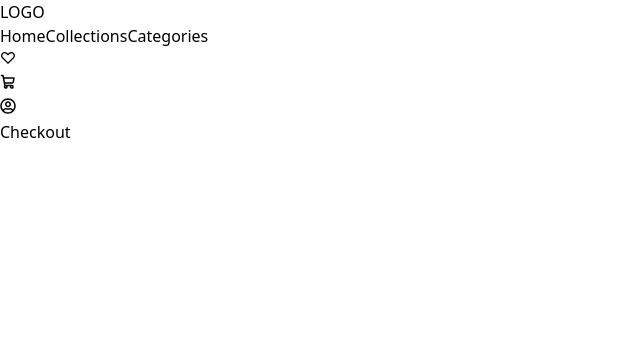
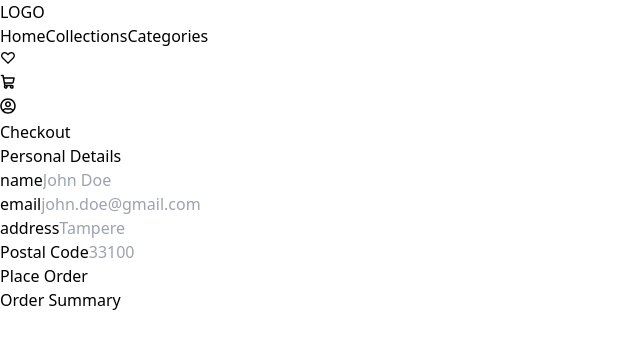
Before and after one commit to KayTee1/E-Commerce-Store, a React (Vite) app in the folder frontend/: page /checkout in a window 1280 px wide. Shown: the top 348 px of the page, without its empty margins (0-640 px from the left). Built offline with nearby package versions, Linux system fonts and the light colour scheme.

Commit message:
Refactor form components and add new checkout pages

```diff
--- a/frontend/src/pages/Auth/components/LoginForm.tsx
+++ b/frontend/src/pages/Auth/components/LoginForm.tsx
@@ -11,7 +11,7 @@ type FormData = {
 };
 type MessageType = {
   message: string;
-  color: string;
+  color: "red" | "green" | "";
 };
 
 const LoginForm = () => {
--- /dev/null
+++ b/frontend/src/pages/Checkout/components/DetailsForm.tsx
@@ -0,0 +1,47 @@
+import { ChangeEvent } from "react";
+import FormItem from "../../../shared/FormItem";
+
+type FormData = {
+  name: string;
+  email: string;
+  address: string;
+  postalCode: string;
+};
+
+type DetailsFormProps = {
+  formData: FormData;
+  setFormData: (formData: FormData) => void;
+};
+
+const DetailsForm = ({ formData, setFormData }: DetailsFormProps) => {
+  const handleChange = (e: ChangeEvent<HTMLInputElement>) => {
+    setFormData({ ...formData, [e.target.id]: e.target.value });
+  };
+  return (
+    <div>
+      <FormItem
+        name="name"
+        placeholder="John Doe"
+        handleChange={handleChange}
+      />
+      <FormItem
+        name="email"
+        placeholder="john.doe@gmail.com"
+        handleChange={handleChange}
+      />
+      <FormItem
+        name="address"
+        placeholder="Tampere"
+        handleChange={handleChange}
+      />
+      <FormItem
+        name="postalCode"
+        displayName="Postal Code"
+        placeholder="33100"
+        handleChange={handleChange}
+      />
+    </div>
+  );
+};
+
+export default DetailsForm;
--- /dev/null
+++ b/frontend/src/pages/Checkout/components/OrderSummary.tsx
@@ -0,0 +1,34 @@
+type Product = {
+  id: number;
+  product_id: string;
+  title: string;
+  description: string;
+  price: string;
+  owner: string;
+  image: string;
+  quantity?: number;
+};
+
+type OrderSummaryProps = {
+  products: Product[];
+};
+
+const OrderSummary = ({ products }: OrderSummaryProps) => {
+  return (
+    <div>
+      <div className="flex flex-col">
+        {products.map((product) => (
+          <div
+            key={product.product_id}
+            className="flex flex-row justify-between"
+          >
+            <p>{product.title}</p>
+            <p>{product.price}</p>
+          </div>
+        ))}
+      </div>
+    </div>
+  );
+};
+
+export default OrderSummary;
--- a/frontend/src/pages/Checkout/pages/Checkout.tsx
+++ b/frontend/src/pages/Checkout/pages/Checkout.tsx
@@ -1,4 +1,8 @@
+import { useState } from "react";
 import { useCart } from "../../../context/CartContext";
+import DetailsForm from "../components/DetailsForm";
+import OrderSummary from "../components/OrderSummary";
+import Button from "../../../shared/Button";
 
 type Product = {
   id: number;
@@ -11,17 +15,44 @@ type Product = {
   quantity?: number;
 };
 
+type FormData = {
+  name: string;
+  email: string;
+  address: string;
+  postalCode: string;
+};
+
 const Checkout = () => {
   const { cartState } = useCart();
+
+  const [formData, setFormData] = useState<FormData>({
+    name: "",
+    email: "",
+    address: "",
+    postalCode: "",
+  });
+
+  const handleSubmit = async () => {
+    console.log(formData)
+  };
+
   return (
     <div className="flex flex-col items-center justify-center">
-      <h2 className="text-3xl font-bold mb-4">Checkout</h2>
+      <h2 className="text-3xl font-bold my-4">Checkout</h2>
 
-      <div className="flex flex-col items-center justify-center">
-        <div className="grid grid-cols-1 md:grid-cols-3 gap-10 ">
-          {cartState.items.map((item: Product) => (
-            <div>{item.title}</div>
-          ))}
+      <div className="flex flex-row gap-56">
+        <div>
+          <h3 className="text-xl font-semibold">Personal Details</h3>
+          <DetailsForm formData={formData} setFormData={setFormData} />
+          <Button
+            content="Place Order"
+            variant="primary"
+            onClick={() => handleSubmit()}
+          />
+        </div>
+        <div className="">
+          <h3 className="text-xl font-semibold">Order Summary</h3>
+          <OrderSummary products={cartState.items as Product[]}/>
         </div>
       </div>
     </div>
```
Also changed, not shown: frontend/src/shared/FormItem.tsx (+13 -0 lines).
